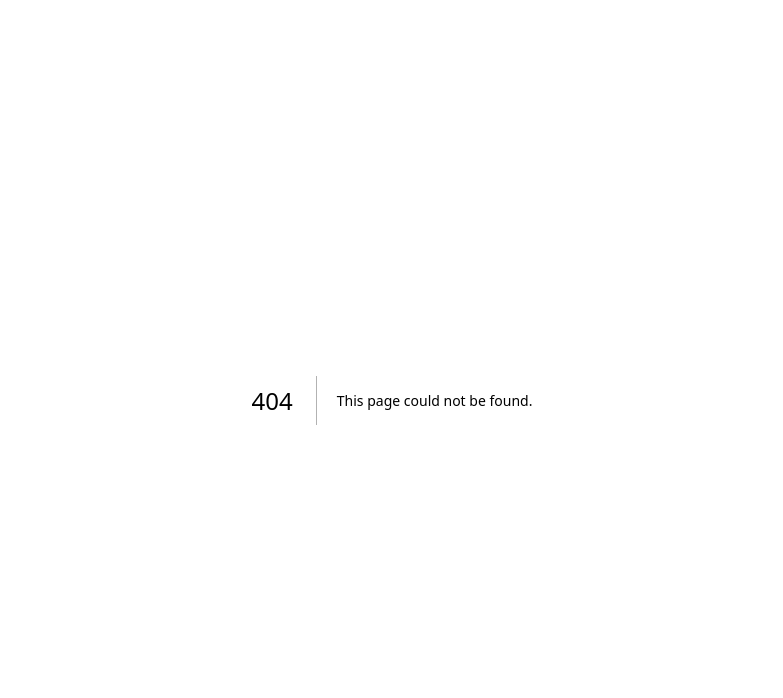
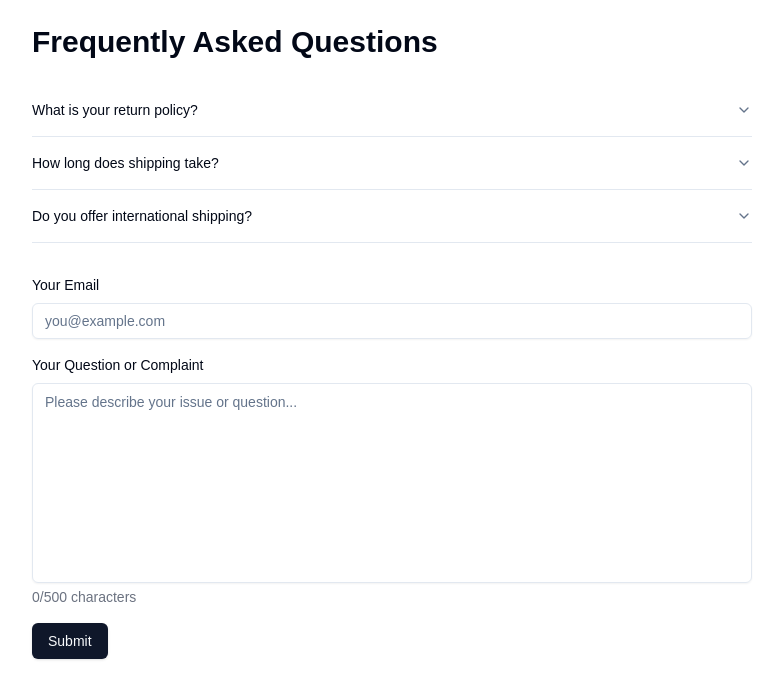
Before and after one commit to dkmqflx/nextjs-supabase-template, a Next.js app: page /faq in a window 1280 px wide. Before the commit this address had no page. Shown: the top 698 px of the page, without its empty margins (248-1031 px from the left). Built offline with nearby package versions, Linux system fonts and the light colour scheme.

Commit message:
feat: add faq page

```diff
--- /dev/null
+++ b/app/(landing-page)/faq/page.tsx
@@ -0,0 +1 @@
+export { FAQPage as default } from '@/pages/faq';
--- a/package.json
+++ b/package.json
@@ -19,6 +19,7 @@
   "dependencies": {
     "@egjs/react-infinitegrid": "^4.12.0",
     "@hookform/resolvers": "^3.10.0",
+    "@radix-ui/react-accordion": "^1.2.3",
     "@radix-ui/react-dialog": "^1.1.5",
     "@radix-ui/react-dropdown-menu": "^2.1.6",
     "@radix-ui/react-label": "^2.1.1",
--- /dev/null
+++ b/src/entities/faq/index.ts
@@ -0,0 +1 @@
+export { default as FaqLists } from './ui/FaqLists';
--- /dev/null
+++ b/src/entities/faq/ui/FaqLists.tsx
@@ -0,0 +1,32 @@
+import { Accordion, AccordionContent, AccordionItem, AccordionTrigger } from '@/shared/ui/accordion';
+
+const faqs = [
+  {
+    question: 'What is your return policy?',
+    answer: 'We offer a 30-day return policy for all unused items in their original packaging.',
+  },
+  {
+    question: 'How long does shipping take?',
+    answer: 'Shipping typically takes 3-5 business days for domestic orders and 7-14 days for international orders.',
+  },
+  {
+    question: 'Do you offer international shipping?',
+    answer: 'Yes, we ship to most countries worldwide. Shipping costs and times may vary depending on the destination.',
+  },
+  // Add more FAQ items as needed
+];
+
+const FaqLists = () => {
+  return (
+    <Accordion type="single" collapsible className="mb-8">
+      {faqs.map((faq, index) => (
+        <AccordionItem key={index} value={`item-${index}`}>
+          <AccordionTrigger>{faq.question}</AccordionTrigger>
+          <AccordionContent>{faq.answer}</AccordionContent>
+        </AccordionItem>
+      ))}
+    </Accordion>
+  );
+};
+
+export default FaqLists;
--- /dev/null
+++ b/src/features/faq/index.ts
@@ -0,0 +1 @@
+export { default as FaqForm } from '@/features/faq/ui/FaqForm';
--- /dev/null
+++ b/src/features/faq/ui/FaqForm.tsx
@@ -0,0 +1,68 @@
+'use client';
+
+import { useState } from 'react';
+
+import { Button } from '@/shared/ui/button';
+import { Input } from '@/shared/ui/input';
+import { Textarea } from '@/shared/ui/textarea';
+
+const FaqForm = () => {
+  const [email, setEmail] = useState('');
+  const [complaint, setComplaint] = useState('');
+  const [characterCount, setCharacterCount] = useState(0);
+
+  const handleSubmit = (e: React.FormEvent) => {
+    e.preventDefault();
+    // Here you would typically send the email and complaint to your backend
+    console.log('Submitted:', { email, complaint });
+    // Reset form fields
+    setEmail('');
+    setComplaint('');
+    setCharacterCount(0);
+    alert("Your complaint has been submitted. We'll get back to you soon.");
+  };
+
+  const handleComplaintChange = (e: React.ChangeEvent<HTMLTextAreaElement>) => {
+    const text = e.target.value;
+    if (text.length <= 500) {
+      setComplaint(text);
+      setCharacterCount(text.length);
+    }
+  };
+  return (
+    <form onSubmit={handleSubmit} className="space-y-4">
+      <div>
+        <label htmlFor="email" className="mb-2 block text-sm font-medium">
+          Your Email
+        </label>
+        <Input
+          type="email"
+          id="email"
+          value={email}
+          onChange={(e) => setEmail(e.target.value)}
+          placeholder="you@example.com"
+          required
+        />
+      </div>
+
+      <div>
+        <label htmlFor="complaint" className="mb-2 block text-sm font-medium">
+          Your Question or Complaint
+        </label>
+        <Textarea
+          id="complaint"
+          value={complaint}
+          onChange={handleComplaintChange}
+          placeholder="Please describe your issue or question..."
+          required
+          maxLength={500}
+          className="min-h-[200px] resize-none"
+        />
+        <p className="mt-1 text-sm text-gray-500">{characterCount}/500 characters</p>
+      </div>
+      <Button type="submit">Submit</Button>
+    </form>
+  );
+};
+
+export default FaqForm;
--- /dev/null
+++ b/src/pages/faq/index.ts
@@ -0,0 +1 @@
+export { default as FAQPage } from './ui/FAQPage';
--- /dev/null
+++ b/src/pages/faq/ui/FAQPage.tsx
@@ -0,0 +1,16 @@
+import { FaqLists } from '@/entities/faq';
+import { FaqForm } from '@/features/faq';
+
+const FAQPage = () => {
+  return (
+    <div className="mx-auto max-w-3xl p-6">
+      <h1 className="mb-6 text-3xl font-bold">Frequently Asked Questions</h1>
+
+      <FaqLists />
+
+      <FaqForm />
+    </div>
+  );
+};
+
+export default FAQPage;
--- /dev/null
+++ b/src/shared/ui/accordion.tsx
@@ -0,0 +1,57 @@
+"use client"
+
+import * as React from "react"
+import * as AccordionPrimitive from "@radix-ui/react-accordion"
+import { ChevronDown } from "lucide-react"
+
+import { cn } from "@/shared/lib/utils"
+
+const Accordion = AccordionPrimitive.Root
+
+const AccordionItem = React.forwardRef<
+  React.ElementRef<typeof AccordionPrimitive.Item>,
+  React.ComponentPropsWithoutRef<typeof AccordionPrimitive.Item>
+>(({ className, ...props }, ref) => (
+  <AccordionPrimitive.Item
+    ref={ref}
+    className={cn("border-b", className)}
+    {...props}
+  />
+))
+AccordionItem.displayName = "AccordionItem"
+
+const AccordionTrigger = React.forwardRef<
+  React.ElementRef<typeof AccordionPrimitive.Trigger>,
+  React.ComponentPropsWithoutRef<typeof AccordionPrimitive.Trigger>
+>(({ className, children, ...props }, ref) => (
+  <AccordionPrimitive.Header className="flex">
+    <AccordionPrimitive.Trigger
+      ref={ref}
+      className={cn(
+        "flex flex-1 items-center justify-between py-4 text-sm font-medium transition-all hover:underline text-left [&[data-state=open]>svg]:rotate-180",
+        className
+      )}
+      {...props}
+    >
+      {children}
+      <ChevronDown className="h-4 w-4 shrink-0 text-muted-foreground transition-transform duration-200" />
+    </AccordionPrimitive.Trigger>
+  </AccordionPrimitive.Header>
+))
+AccordionTrigger.displayName = AccordionPrimitive.Trigger.displayName
+
+const AccordionContent = React.forwardRef<
+  React.ElementRef<typeof AccordionPrimitive.Content>,
+  React.ComponentPropsWithoutRef<typeof AccordionPrimitive.Content>
+>(({ className, children, ...props }, ref) => (
+  <AccordionPrimitive.Content
+    ref={ref}
+    className="overflow-hidden text-sm data-[state=closed]:animate-accordion-up data-[state=open]:animate-accordion-down"
+    {...props}
+  >
+    <div className={cn("pb-4 pt-0", className)}>{children}</div>
+  </AccordionPrimitive.Content>
+))
+AccordionContent.displayName = AccordionPrimitive.Content.displayName
+
+export { Accordion, AccordionItem, AccordionTrigger, AccordionContent }
--- /dev/null
+++ b/src/shared/ui/textarea.tsx
@@ -0,0 +1,22 @@
+import * as React from "react"
+
+import { cn } from "@/shared/lib/utils"
+
+const Textarea = React.forwardRef<
+  HTMLTextAreaElement,
+  React.ComponentProps<"textarea">
+>(({ className, ...props }, ref) => {
+  return (
+    <textarea
+      className={cn(
+        "flex min-h-[60px] w-full rounded-md border border-input bg-transparent px-3 py-2 text-base shadow-sm placeholder:text-muted-foreground focus-visible:outline-none focus-visible:ring-1 focus-visible:ring-ring disabled:cursor-not-allowed disabled:opacity-50 md:text-sm",
+        className
+      )}
+      ref={ref}
+      {...props}
+    />
+  )
+})
+Textarea.displayName = "Textarea"
+
+export { Textarea }
--- a/tailwind.config.ts
+++ b/tailwind.config.ts
@@ -16,31 +16,31 @@ const config: Config = {
   			foreground: 'hsl(var(--foreground))',
   			card: {
   				DEFAULT: 'hsl(var(--card))',
-          foreground: 'hsl(var(--card-foreground))',
+  				foreground: 'hsl(var(--card-foreground))'
   			},
   			popover: {
   				DEFAULT: 'hsl(var(--popover))',
-          foreground: 'hsl(var(--popover-foreground))',
+  				foreground: 'hsl(var(--popover-foreground))'
   			},
   			primary: {
   				DEFAULT: 'hsl(var(--primary))',
-          foreground: 'hsl(var(--primary-foreground))',
+  				foreground: 'hsl(var(--primary-foreground))'
   			},
   			secondary: {
   				DEFAULT: 'hsl(var(--secondary))',
-          foreground: 'hsl(var(--secondary-foreground))',
+  				foreground: 'hsl(var(--secondary-foreground))'
   			},
   			muted: {
   				DEFAULT: 'hsl(var(--muted))',
-          foreground: 'hsl(var(--muted-foreground))',
+  				foreground: 'hsl(var(--muted-foreground))'
   			},
   			accent: {
   				DEFAULT: 'hsl(var(--accent))',
-          foreground: 'hsl(var(--accent-foreground))',
+  				foreground: 'hsl(var(--accent-foreground))'
   			},
   			destructive: {
   				DEFAULT: 'hsl(var(--destructive))',
-          foreground: 'hsl(var(--destructive-foreground))',
+  				foreground: 'hsl(var(--destructive-foreground))'
   			},
   			border: 'hsl(var(--border))',
   			input: 'hsl(var(--input))',
@@ -50,7 +50,7 @@ const config: Config = {
   				'2': 'hsl(var(--chart-2))',
   				'3': 'hsl(var(--chart-3))',
   				'4': 'hsl(var(--chart-4))',
-          '5': 'hsl(var(--chart-5))',
+  				'5': 'hsl(var(--chart-5))'
   			},
   			sidebar: {
   				DEFAULT: 'hsl(var(--sidebar-background))',
@@ -60,15 +60,37 @@ const config: Config = {
   				accent: 'hsl(var(--sidebar-accent))',
   				'accent-foreground': 'hsl(var(--sidebar-accent-foreground))',
   				border: 'hsl(var(--sidebar-border))',
-          ring: 'hsl(var(--sidebar-ring))',
-        },
+  				ring: 'hsl(var(--sidebar-ring))'
+  			}
   		},
   		borderRadius: {
   			lg: 'var(--radius)',
   			md: 'calc(var(--radius) - 2px)',
-        sm: 'calc(var(--radius) - 4px)',
+  			sm: 'calc(var(--radius) - 4px)'
   		},
+  		keyframes: {
+  			'accordion-down': {
+  				from: {
+  					height: '0'
   				},
+  				to: {
+  					height: 'var(--radix-accordion-content-height)'
+  				}
+  			},
+  			'accordion-up': {
+  				from: {
+  					height: 'var(--radix-accordion-content-height)'
+  				},
+  				to: {
+  					height: '0'
+  				}
+  			}
+  		},
+  		animation: {
+  			'accordion-down': 'accordion-down 0.2s ease-out',
+  			'accordion-up': 'accordion-up 0.2s ease-out'
+  		}
+  	}
   },
   plugins: [tailwindcssAnimate],
 };
```
Also changed, not shown: 2 other files (tests, documents, lock files or other folders). Lines whose indentation alone changed are shown as unchanged.
